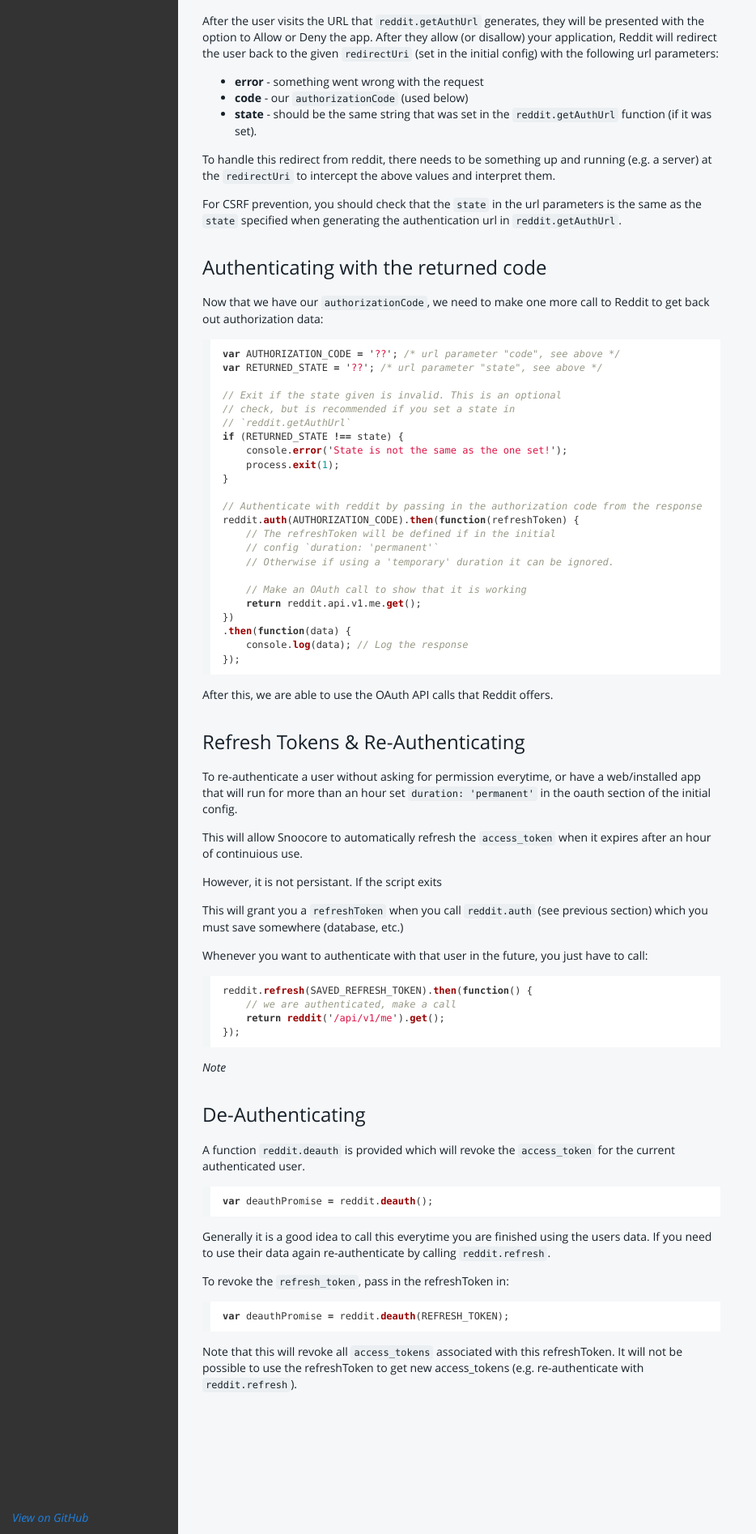
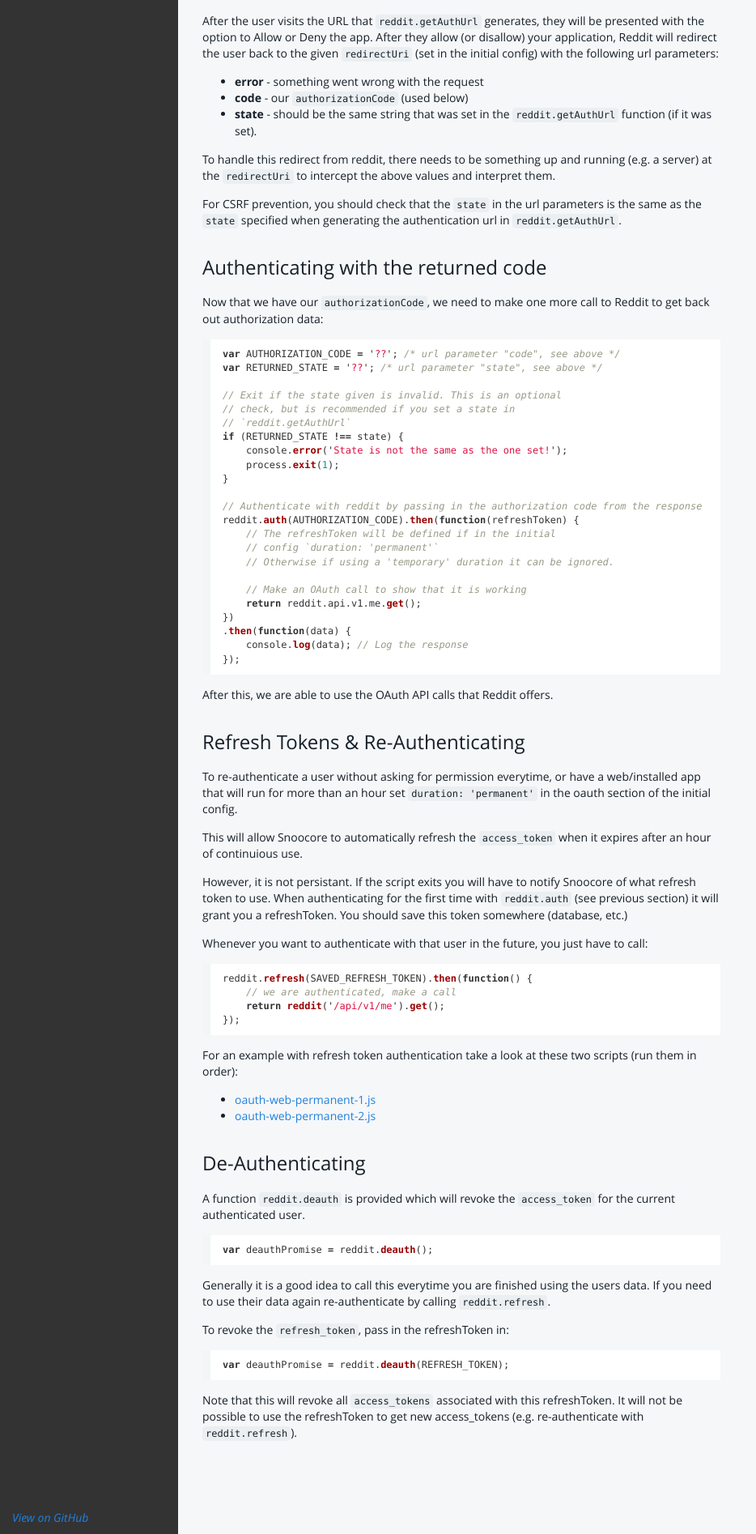
Before and after one commit to terryma/snoocore, a Jekyll site: the page built from oauth.md, in a window 1280 px wide. Shown: the part 2213-4107 px from the top of the page at 81% size, without its empty margins (0-934 px from the left). Built offline with Jekyll 4.4.1, drawn with Linux system fonts in a browser that asks for light colours; Markdown is read by kramdown in place of the engine named in the settings.

Commit message:
referenced the refresh token examples

````diff
--- a/oauth.md
+++ b/oauth.md
@@ -145,9 +145,7 @@
 
 This will allow Snoocore to automatically refresh the `access_token` when it expires after an hour of continuious use.
 
-However, it is not persistant. If the script exits
-
-This will grant you a `refreshToken` when you call `reddit.auth` (see previous section) which you must save somewhere (database, etc.)
+However, it is not persistant. If the script exits you will have to notify Snoocore of what refresh token to use. When authenticating for the first time with `reddit.auth` (see previous section) it will grant you a refreshToken. You should save this token somewhere (database, etc.)
 
 Whenever you want to authenticate with that user in the future, you just have to call:
 
@@ -158,7 +156,10 @@
 });
 ```
 
-*Note*
+For an example with refresh token authentication take a look at these two scripts (run them in order):
+
+ - [oauth-web-permanent-1.js](https://github.com/trevorsenior/snoocore-examples/blob/master/node/oauth-web-permanent-1.js)
+ - [oauth-web-permanent-2.js](https://github.com/trevorsenior/snoocore-examples/blob/master/node/oauth-web-permanent-2.js)
 
 ### De-Authenticating
 
````
